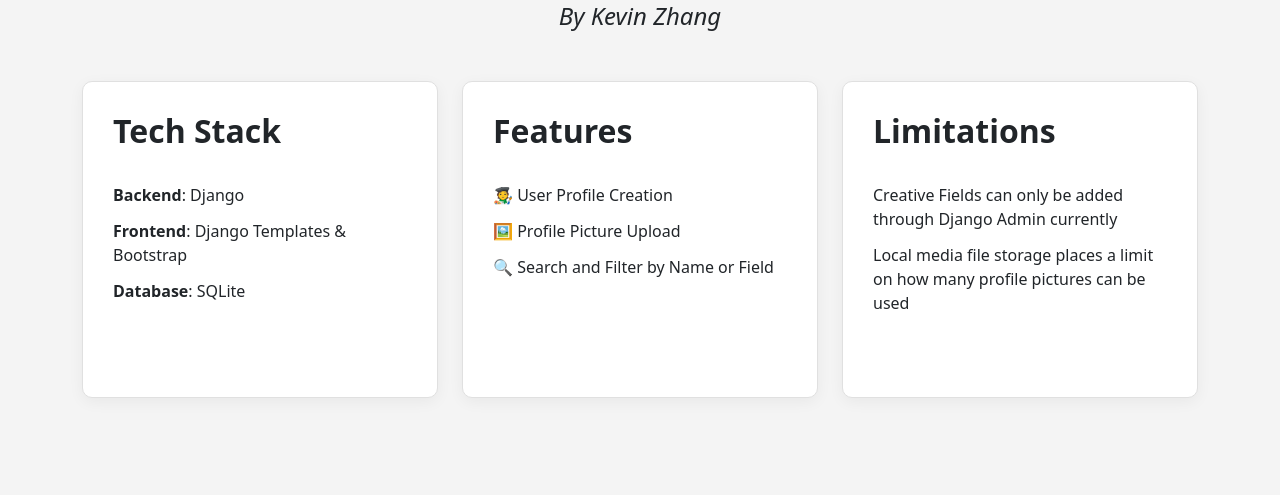
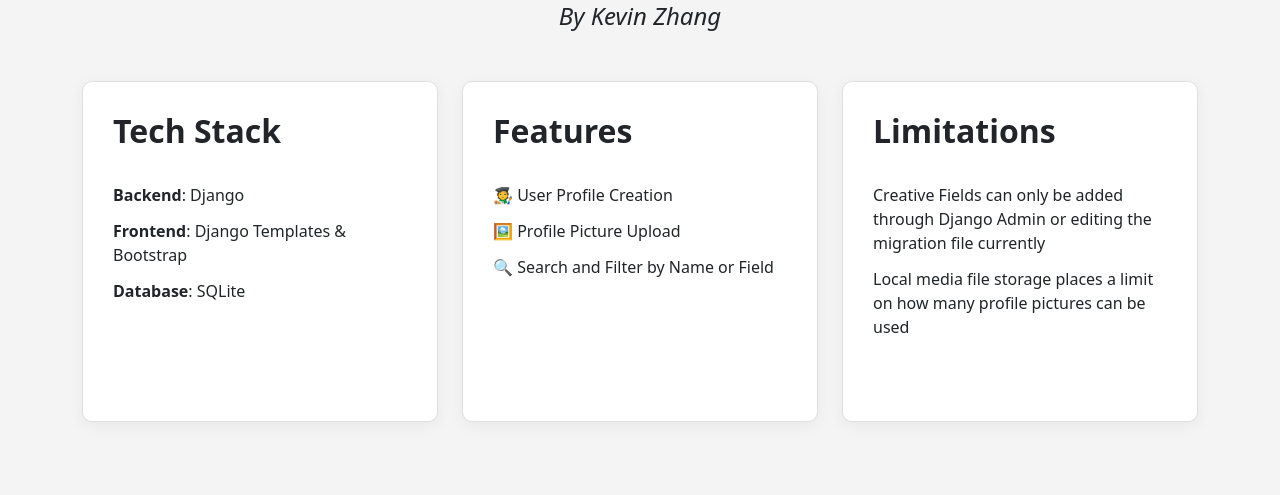
Before and after one commit to KeevinChang/concept-mini-assessment, a Django app: template templates/pages/about.html in a window 1280 px wide. Shown: the part 150-645 px from the top of the page. Run offline with Django 3.2, Linux system fonts and the light colour scheme; the template is opened without the code that fills it, so the values that code supplies are empty.

Commit message:
slight tweak to about page

```diff
--- a/templates/pages/about.html
+++ b/templates/pages/about.html
@@ -80,7 +80,7 @@
                 <div class="card-body">
                     <h5 class="section-heading">Limitations</h5>
                     <ul>
-                        <li>Creative Fields can only be added through Django Admin currently</li>
+                        <li>Creative Fields can only be added through Django Admin or editing the migration file currently</li>
                         <li>Local media file storage places a limit on how many profile pictures can be used</li>
                     </ul>
                 </div>
```
